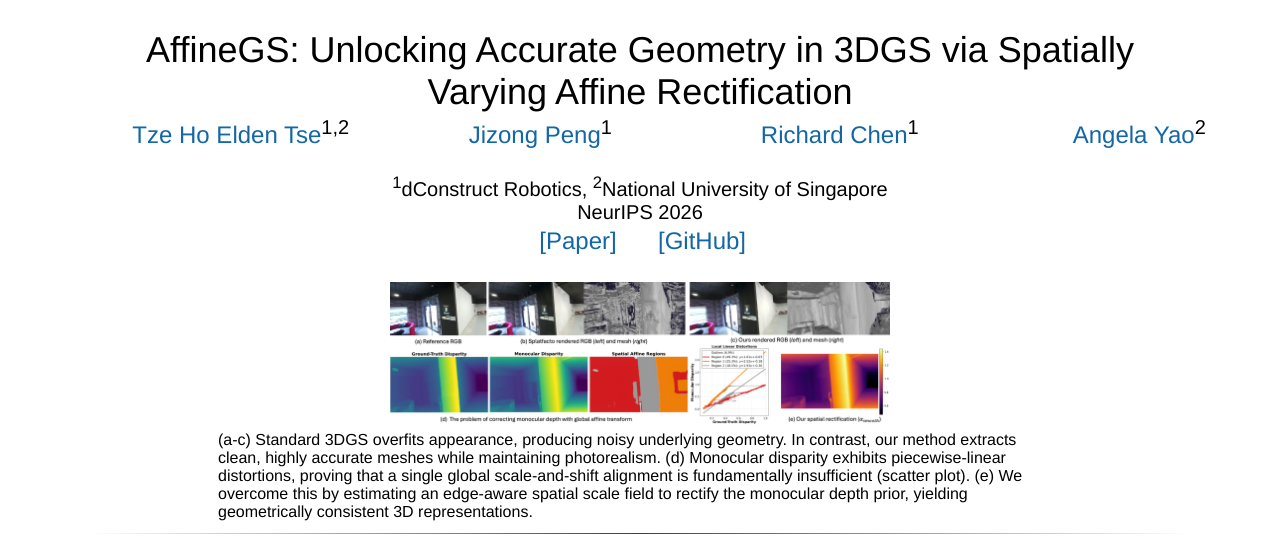
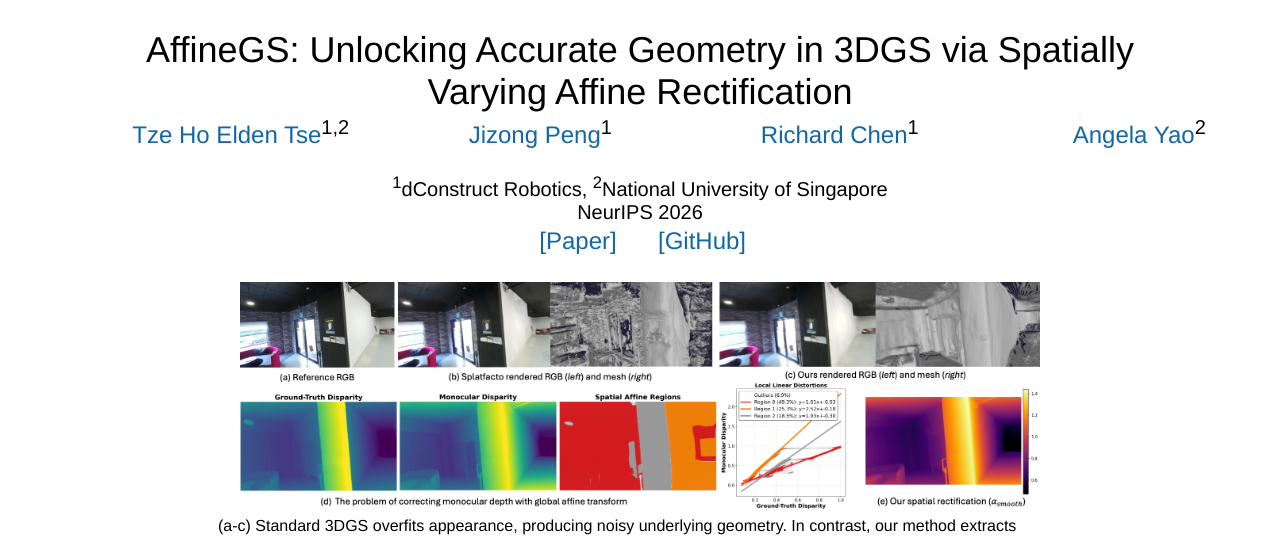
Before and after one commit to eldentse/AffineGS, a plain HTML site: page index.html in a window 1280 px wide. Shown: the top 536 px of the page. Drawn offline with Linux system fonts and the light colour scheme; a script that the page names is missing.

Commit message:
Teaser size

```diff
--- a/index.html
+++ b/index.html
@@ -200,9 +200,9 @@
 		<table align=center width=850px>
 			<br>
 			<tr>
-				<td width=560px>
+				<td width=260px>
 					<center>
-						<img class="round" style="width:500px" src="./resources/teaser_updated_0705.jpg"/>
+						<img class="round" style="width:800px" src="./resources/teaser_updated_0705.jpg"/>
 					</center>
 				</td>
 			</tr>
```
